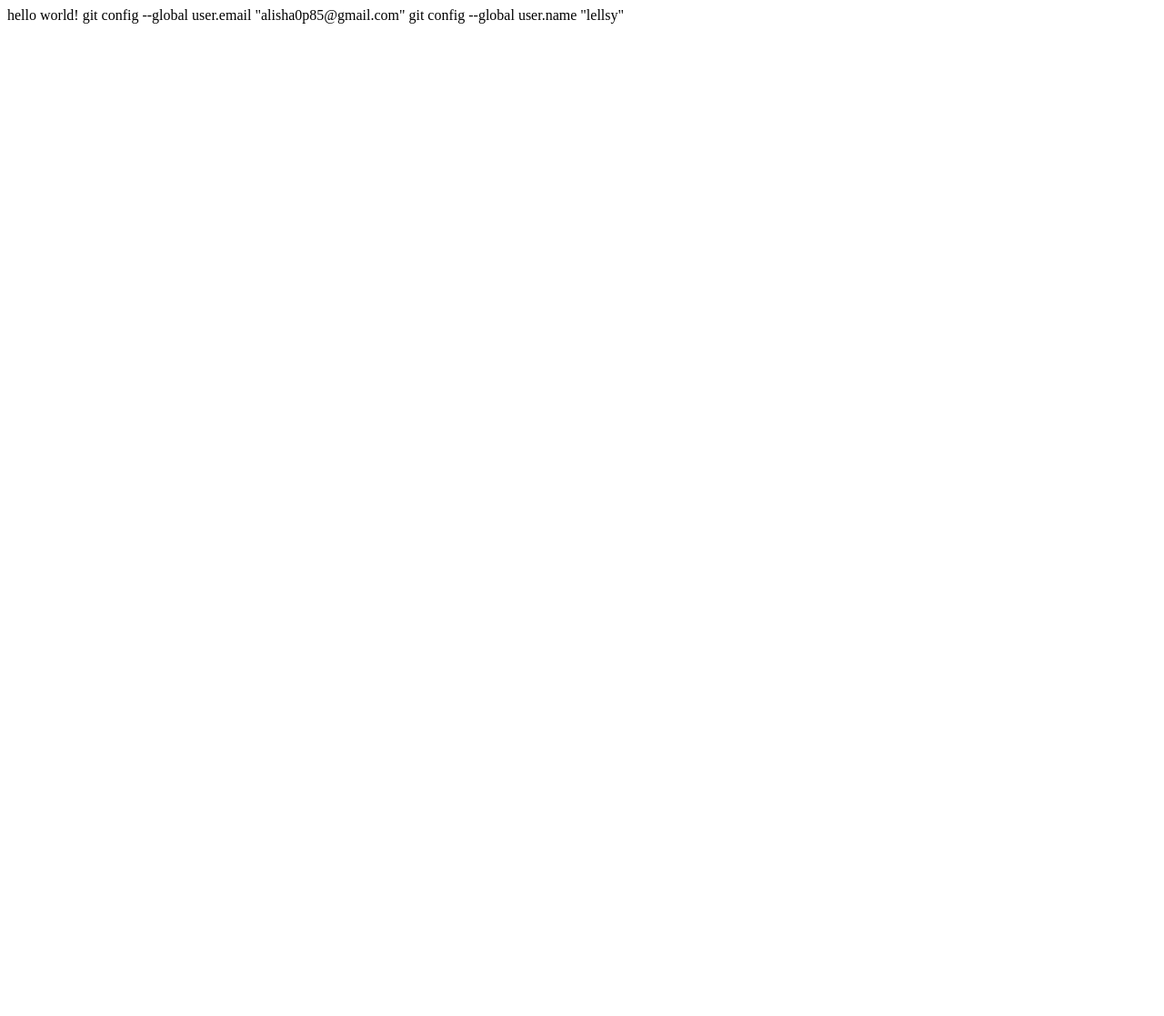
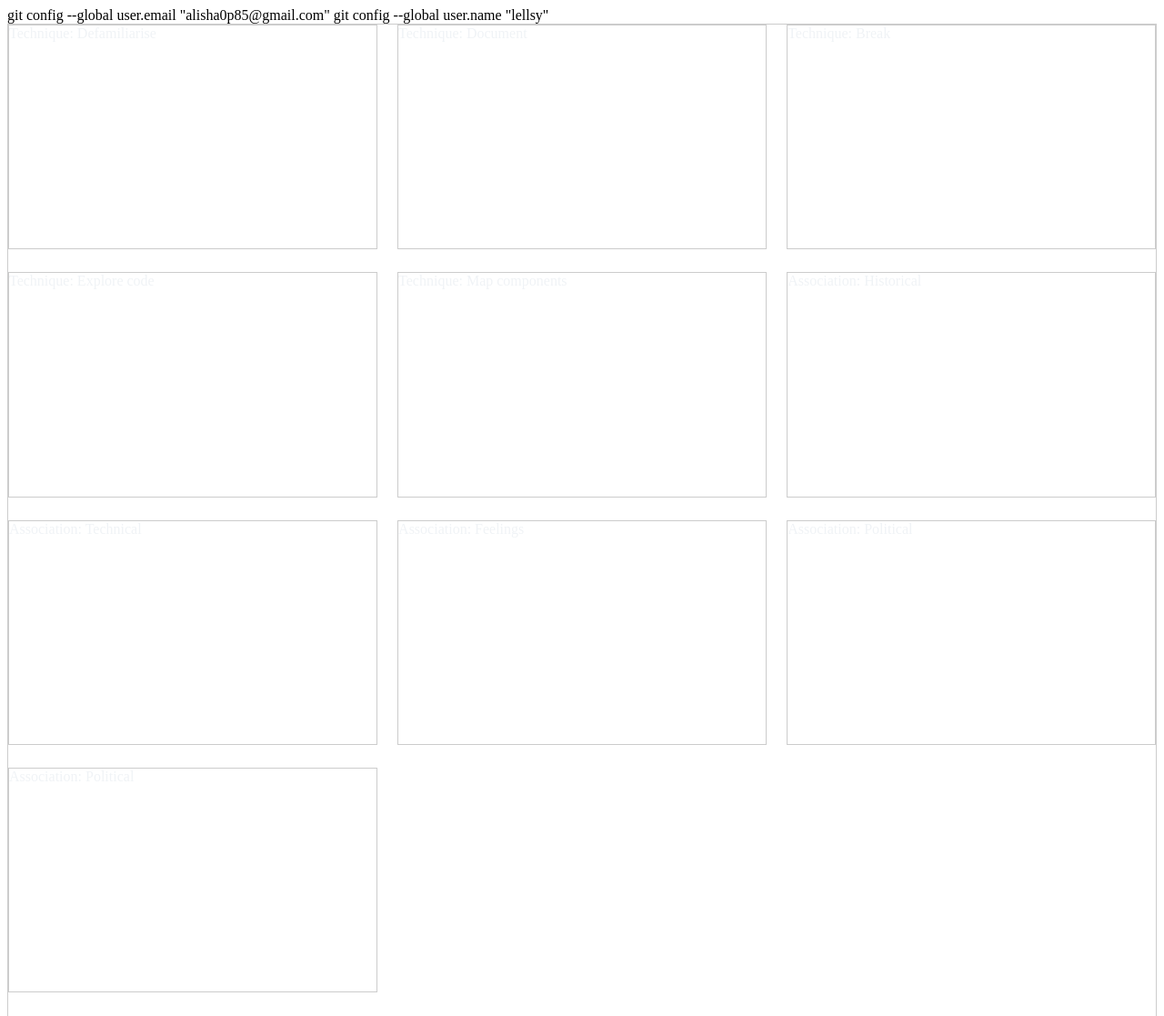
Before and after one commit to lellsy/interface-narratives, a plain HTML site: page index.html in a window 1280 px wide. Shown: the top 1117 px of the page at 91% size. Before the commit the page ends 800 px from the top, so only its background shows below. Drawn offline with Linux system fonts and the light colour scheme.

Commit message:
added html + css

```diff
--- a/index.html
+++ b/index.html
@@ -1,6 +1,64 @@
- hello world!
 
  git config --global user.email "alisha0p85@gmail.com"
 
 
  git config --global user.name "lellsy"
+
+
+ <!DOCTYPE html>
+ <head>
+     <style>
+        /* GRID OF 'FLEXBOX' BOXES */
+.container {
+	display: flex;
+	flex-wrap: wrap;
+	justify-content: space-between;
+}
+.item {
+	width: 32%;
+  padding-bottom: 18%; /* 32:18, i.e. 16:9 */
+  margin-bottom: 2%; /* (100-32*3)/2 */
+  background-color: rgba(255,255,255,0.8);
+  color: rgb(240, 243, 246);
+  background-size: cover;
+}
+div{border:1px solid #ccc;}
+
+     </style>
+ </head>
+ <body>
+    <div class="container">
+        <div class="item">
+            Technique: Defamiliarise
+        </div>
+        <div class="item">
+            Technique: Document
+        </div>
+        <div class="item">
+            Technique: Break
+        </div>
+        <div class="item">
+            Technique: Explore code
+        </div>
+        <div class="item">
+            Technique: Map components
+        </div>
+        <div class="item">
+            Association: Historical
+        </div>
+        <div class="item">
+            Association: Technical
+        </div>
+        <div class="item">
+            Association: Feelings
+        </div>
+        <div class="item">
+            Association: Political
+        </div>
+        <div class="item">
+            Association: Political
+        </div>
+    </div>
+
+ </body>
+ </html>
```
